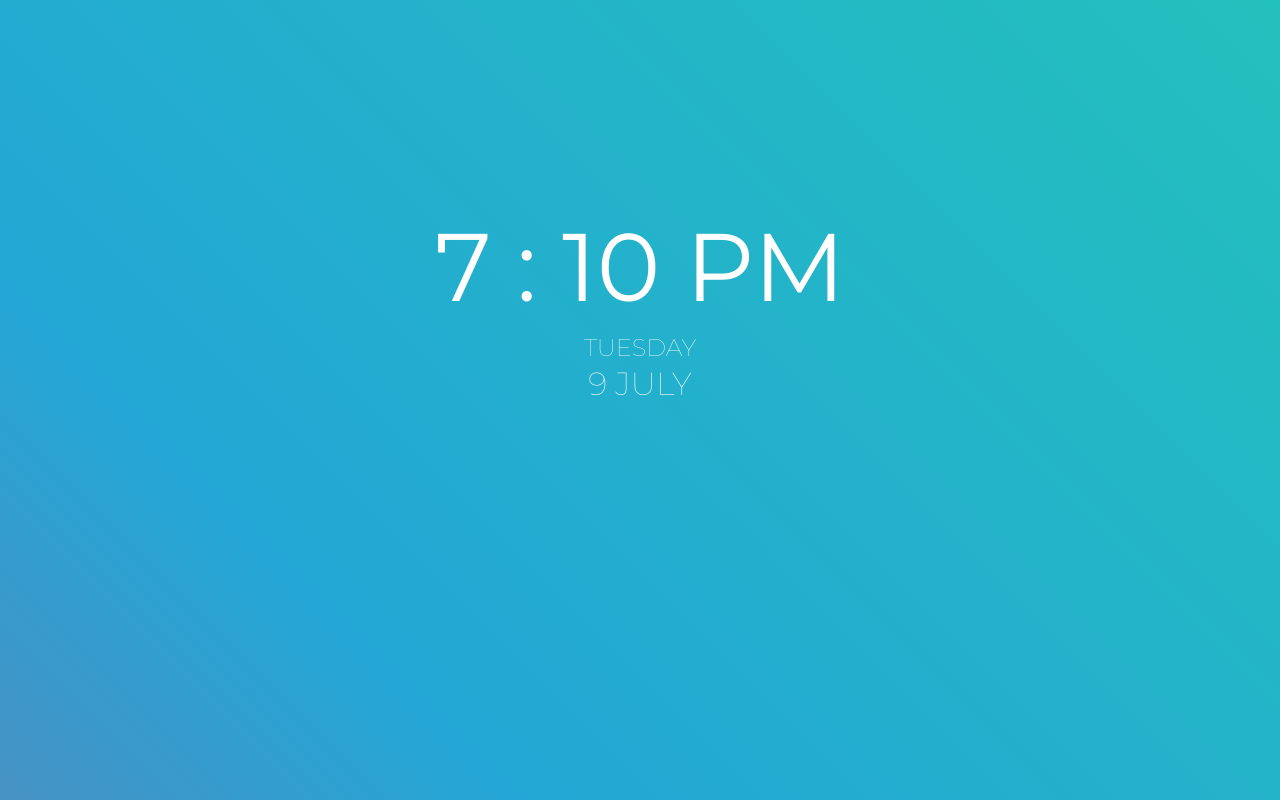
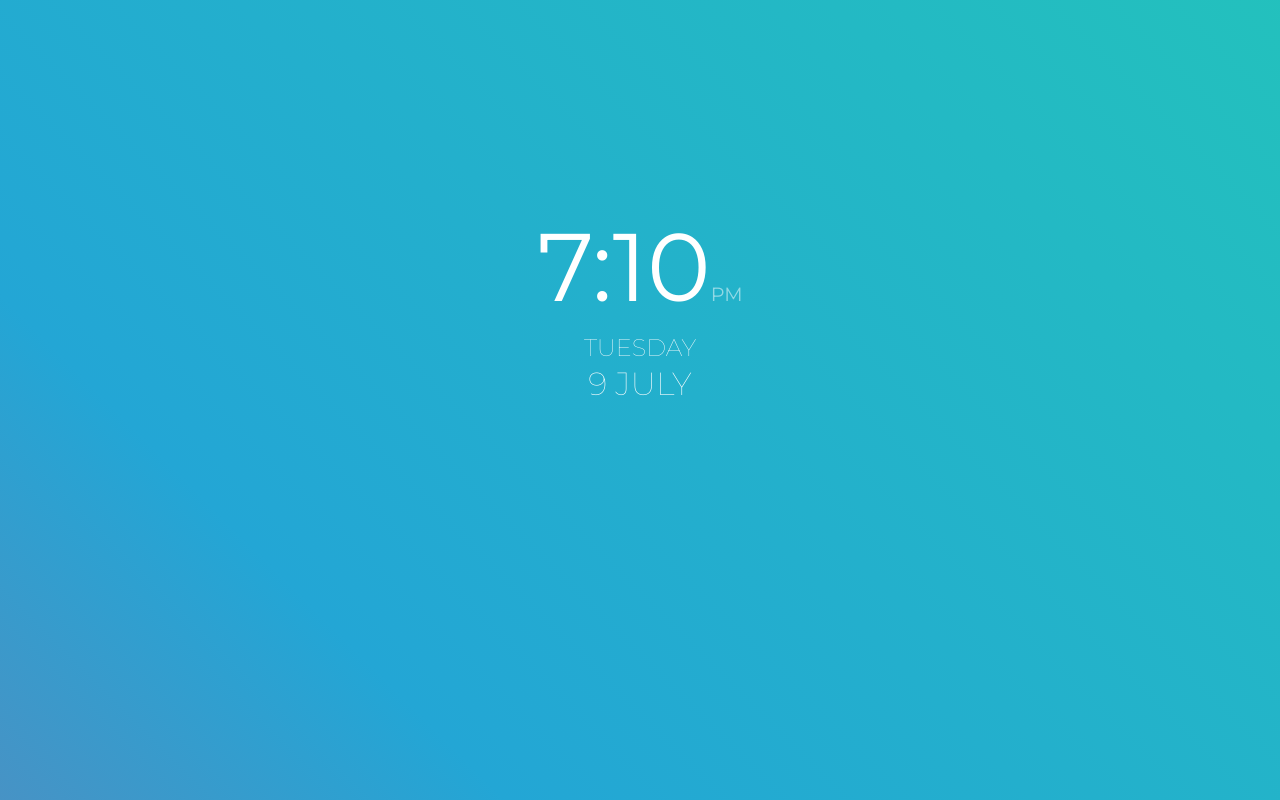
Before and after one commit to daniellenall/clock, a plain HTML site: page index.html in a window 1280 px wide. Drawn offline with Linux system fonts and the light colour scheme.

Commit message:
Formatting changes to time and styled am/pm

```diff
--- a/styles/main.css
+++ b/styles/main.css
@@ -73,3 +73,9 @@ body {
 .date > #day {
     font-size: 0.75em;
 }
+
+#am-pm {
+    font-weight: 400;
+    font-size: 0.2em;
+    opacity: 0.5;
+}
```
Also changed, not shown: index.html (+1 -4 lines).
